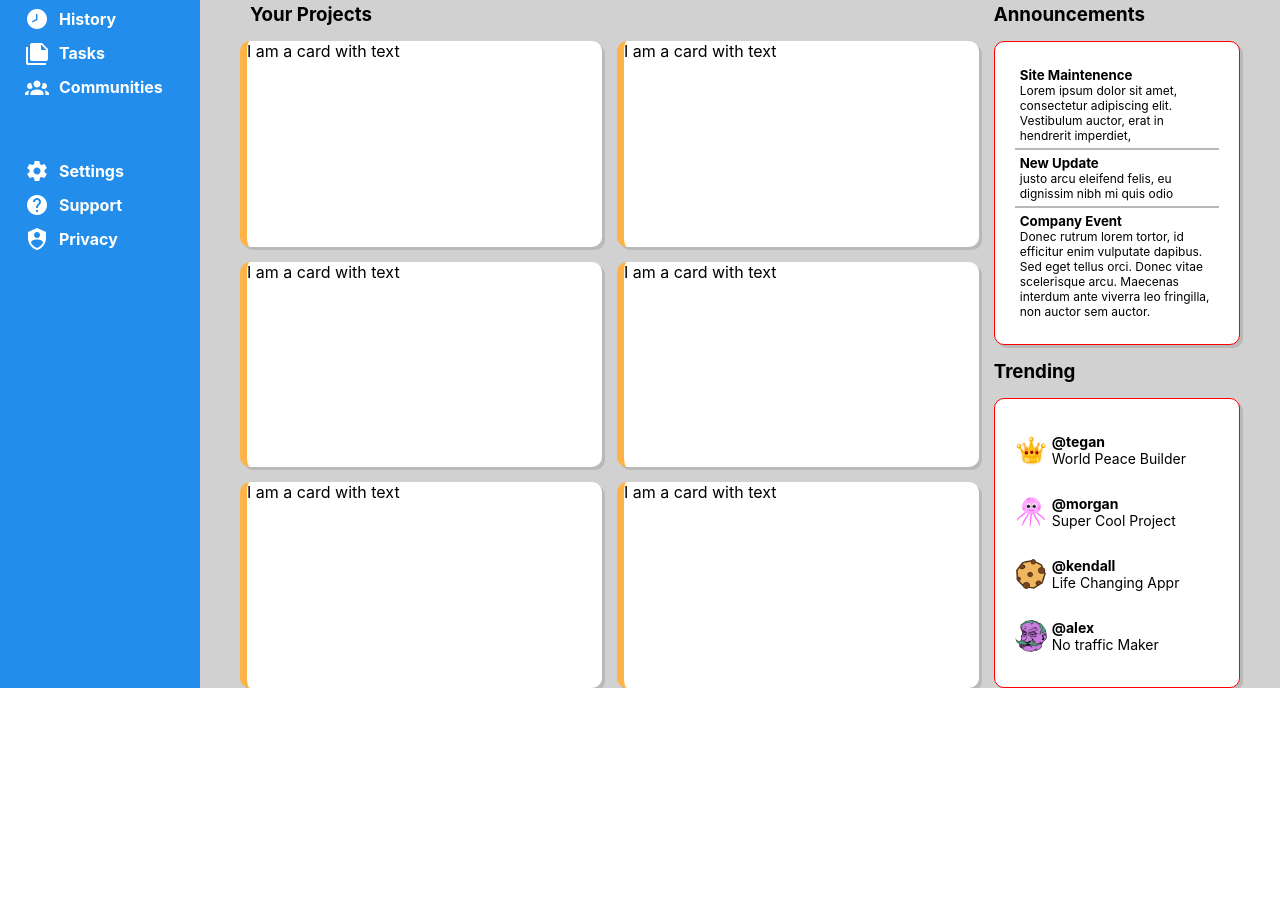
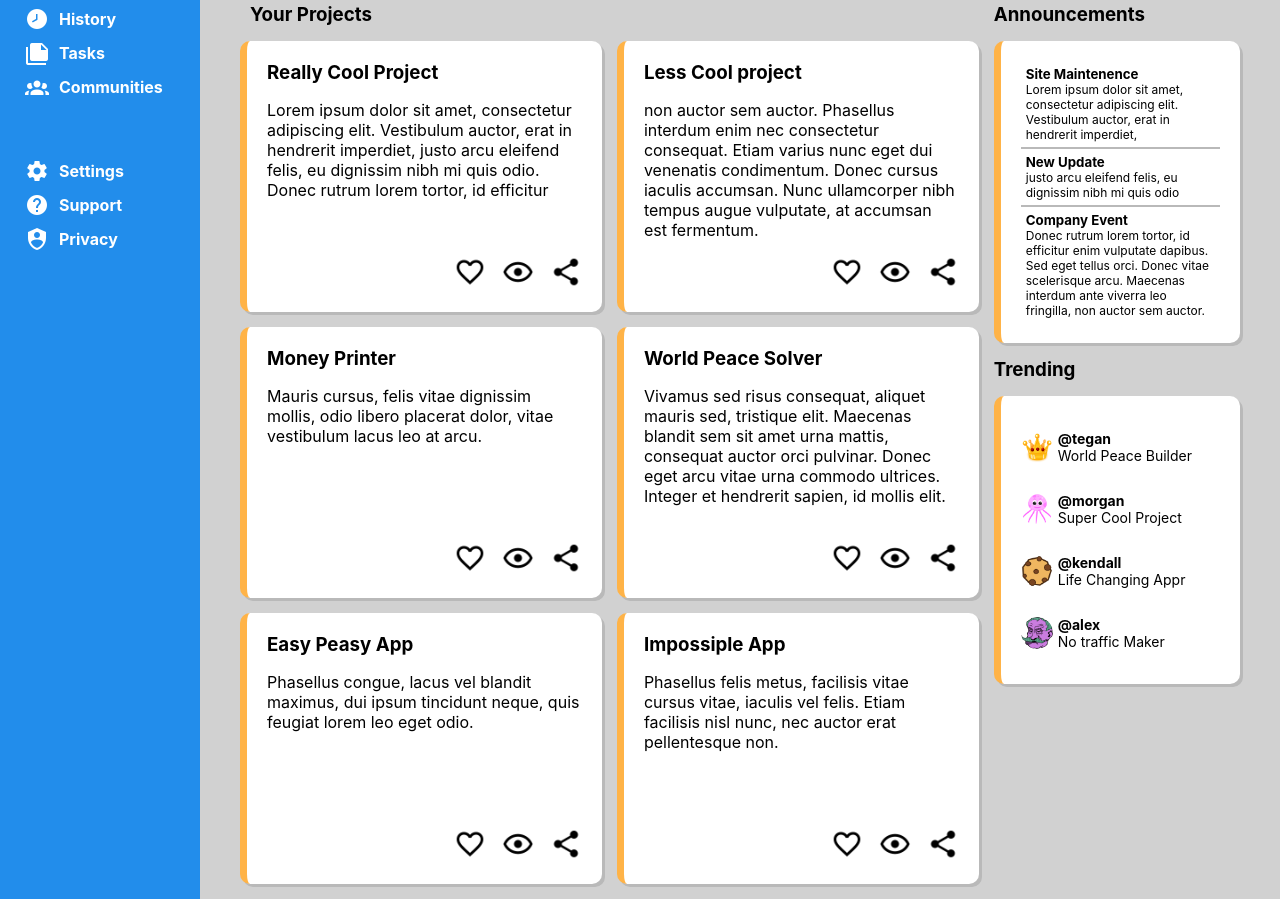
Before and after one commit to GrendonChow/TOP-dashboard, a plain HTML site: page index.html in a window 1280 px wide. Shown: the part 185-1084 px from the top of the page. Before the commit the page ends 873 px from the top, so only its background shows below. Drawn offline with Linux system fonts and the light colour scheme.

Commit message:
Added projects content

```diff
--- a/index.html
+++ b/index.html
@@ -85,22 +85,91 @@
             <div class="projects">
                 <h3 class="projects-header">Your Projects</h3>
                 <div class="card">
-                        I am a card with text
+                    <div class="content-text">
+                        <h3>Really Cool Project</h3>
+                        <p>Lorem ipsum dolor sit amet, consectetur adipiscing
+                            elit. Vestibulum auctor, erat in hendrerit imperdiet,
+                            justo arcu eleifend felis, eu dignissim nibh mi quis
+                            odio. Donec rutrum lorem tortor, id efficitur
+                        </p>
+                    </div>
+                    <div class="card-icons">
+                        <a href="#"><img src="images/heart-outline.png"></a>
+                        <a href="#"><img src="images/eye-outline.png"></a>
+                        <a href="#"><img src="images/share-variant.png"></a>
+                    </div>
                 </div>
                 <div class="card">
-                        I am a card with text
+                    <div class="content-text">
+                        <h3>Less Cool project</h3>
+                        <p>non auctor sem auctor. Phasellus interdum enim nec
+                           consectetur consequat. Etiam varius nunc eget dui
+                           venenatis condimentum. Donec cursus iaculis accumsan.
+                           Nunc ullamcorper nibh tempus augue vulputate, at
+                           accumsan est fermentum.
+                        </p>
+                    </div>
+                    <div class="card-icons">
+                        <a href="#"><img src="images/heart-outline.png"></a>
+                        <a href="#"><img src="images/eye-outline.png"></a>
+                        <a href="#"><img src="images/share-variant.png"></a>
+                    </div>
                 </div>
                 <div class="card">
-                    I am a card with text
+                    <div class="content-text">
+                        <h3>Money Printer</h3>
+                        <p>Mauris cursus, felis vitae dignissim mollis, odio
+                           libero placerat dolor, vitae vestibulum lacus leo at arcu.
+                        </p>
+                    </div>
+                    <div class="card-icons">
+                        <a href="#"><img src="images/heart-outline.png"></a>
+                        <a href="#"><img src="images/eye-outline.png"></a>
+                        <a href="#"><img src="images/share-variant.png"></a>
+                    </div>
                 </div>
                 <div class="card">
-                    I am a card with text
+                    <div class="content-text">
+                        <h3>World Peace Solver</h3>
+                        <p>Vivamus sed risus consequat, aliquet mauris sed,
+                           tristique elit. Maecenas blandit sem sit amet urna
+                           mattis, consequat auctor orci pulvinar. Donec eget
+                           arcu vitae urna commodo ultrices. Integer et hendrerit
+                           sapien, id mollis elit.
+                        </p>
+                    </div>
+                    <div class="card-icons">
+                        <a href="#"><img src="images/heart-outline.png"></a>
+                        <a href="#"><img src="images/eye-outline.png"></a>
+                        <a href="#"><img src="images/share-variant.png"></a>
+                    </div>
                 </div>
                 <div class="card">
-                    I am a card with text
+                    <div class="content-text">
+                        <h3>Easy Peasy App</h3>
+                        <p>Phasellus congue, lacus vel blandit maximus, dui ipsum
+                           tincidunt neque, quis feugiat lorem leo eget odio.
+                        </p>
+                    </div>
+                    <div class="card-icons">
+                        <a href="#"><img src="images/heart-outline.png"></a>
+                        <a href="#"><img src="images/eye-outline.png"></a>
+                        <a href="#"><img src="images/share-variant.png"></a>
+                    </div>
                 </div>
                 <div class="card">
-                    I am a card with text
+                    <div class="content-text">
+                        <h3>Impossiple App</h3>
+                        <p>Phasellus felis metus, facilisis vitae cursus vitae,
+                           iaculis vel felis. Etiam facilisis nisl nunc, nec
+                           auctor erat pellentesque non.
+                        </p>
+                    </div>
+                    <div class="card-icons">
+                        <a href="#"><img src="images/heart-outline.png"></a>
+                        <a href="#"><img src="images/eye-outline.png"></a>
+                        <a href="#"><img src="images/share-variant.png"></a>
+                    </div>
                 </div>
             </div>
             <div class=annoucement-trending>
--- a/style.css
+++ b/style.css
@@ -169,6 +169,7 @@ button:active{
     grid-template-columns: 3fr 1fr;
     gap: 15px;
     padding-top: 15px;
+    padding-bottom: 15px;
 }
 
 h3{
@@ -203,6 +204,7 @@ h3{
 }
 
 .announcements, .trending{
+    border-left: 7px solid var(--color-accent);
     display:flex;
     flex-direction: column;
     padding: 20px;
@@ -210,13 +212,25 @@ h3{
 
 .card{
     border-left: 7px solid var(--color-accent);
+    display:grid;
+    grid-template-rows: 1fr auto;
+    padding: 20px;
+}
+
+.card-icons{
+    display: flex;
+    justify-content: flex-end;
+    gap: 1rem;
+}
+
+.card-icons img{
+    height: 2rem;
 }
 
 .card:hover{
     transition: 0.5s;
     transform: scale(1.03);
 }
-
 .annoucement-content{
     display: block;
     padding: 5px;
@@ -224,7 +238,6 @@ h3{
 
 .announcement-border{
     border-top: 2px solid  var(--color-shadow)
-
 }
 
 .annoucement-content p, .annoucement-content h5{
@@ -249,11 +262,3 @@ h3{
 .trend-tag{
     font-weight: bold;
 }
-
-.announcements{
-    border: 1px solid red;
-}
-
-.trending{
-    border: 1px solid red;
-}
```
Also changed, not shown: images/eye-outline.png (added), images/heart-outline.png (added), images/share-variant.png (added).
